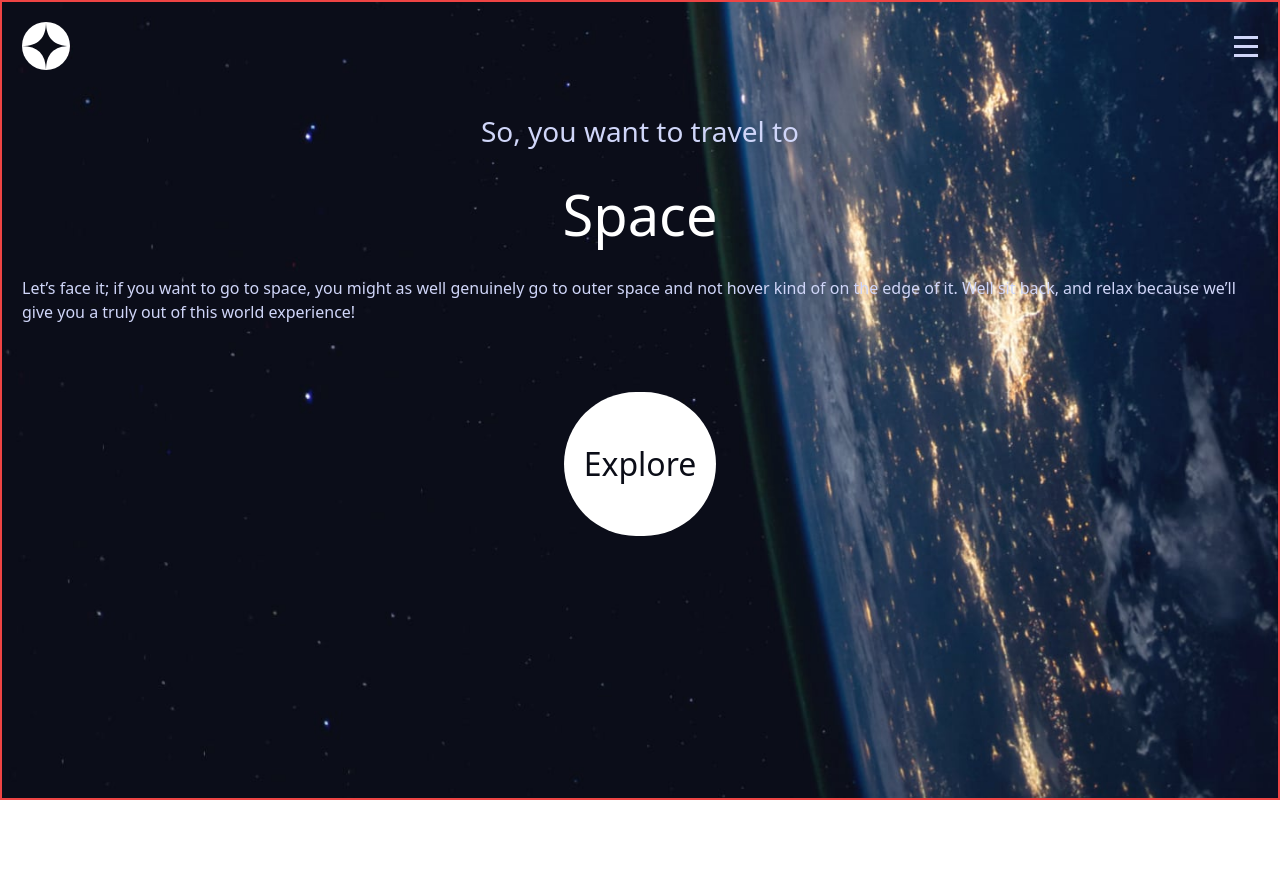
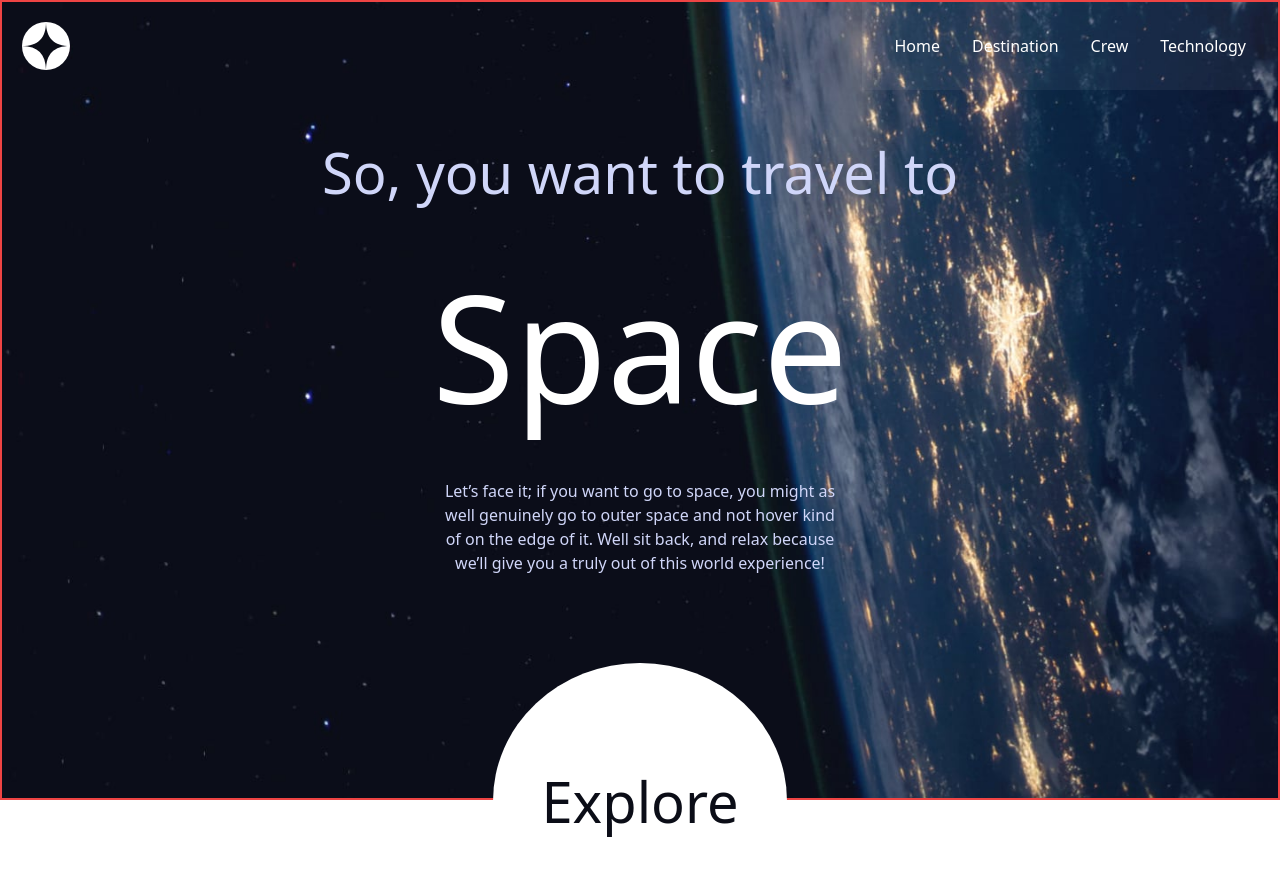
Before and after one commit to Aik-202/aik-space-tourism, a React (Vite) app in the folder space_tourism/: page / in a window 1280 px wide. Shown: the top 876 px of the page. Before the commit the page ends 800 px from the top, so only its background shows below. Built offline with nearby package versions, Linux system fonts and the light colour scheme.

Commit message:
home page responsive at break point 768px

```diff
--- a/space_tourism/src/App.css
+++ b/space_tourism/src/App.css
@@ -6,3 +6,9 @@ body {
   margin: 0;
   padding: 0;
 }
+/* ul>li {
+  border: 1px solid red;
+}
+ul {
+  border: 1px solid green;
+} */
--- a/space_tourism/src/Components/Home/HomeButton.jsx
+++ b/space_tourism/src/Components/Home/HomeButton.jsx
@@ -2,8 +2,8 @@ import React from 'react'
 
 export default function HomeButton () {
   return (
-    <div className='flex justify-center mx-auto rounded-full py-12 hover:w-[70%] hover:bg-white hover:bg-opacity-[10%] cursor-pointer'>
-      <div className='bg-white text-small-medium text-dark-blue rounded-full px-5 py-12'>Explore</div>
+    <div className='flex justify-center mx-auto rounded-[50%] px-12 py-12 hover:bg-white hover:bg-opacity-[10%] cursor-pointer'>
+      <div className='bg-white text-small-medium text-dark-blue rounded-[50%] px-5 py-12 sm:text-medium sm:px-12 sm:py-24'>Explore</div>
     </div>
   )
 }
--- a/space_tourism/src/Components/Home/HomeText.jsx
+++ b/space_tourism/src/Components/Home/HomeText.jsx
@@ -3,9 +3,9 @@ import React from 'react'
 export default function HomeText() {
   return (
     <section className='flex flex-col text-light-blue flex-wrap content-center justify-center items-center mx-5 space-y-5'>
-      <h2 className='text-smallest-medium'>So, you want to travel to</h2>
-      <h1 className='text-medium text-white'>Space</h1>
-      <p>Let’s face it; if you want to go to space, you might as well genuinely go to outer space and not hover kind of on the edge of it.
+      <h2 className='text-smallest-medium sm:text-medium'>So, you want to travel to</h2>
+      <h1 className='text-medium text-white sm:text-very-big'>Space</h1>
+      <p className='sm:text-center sm:w-[25rem]'>Let’s face it; if you want to go to space, you might as well genuinely go to outer space and not hover kind of on the edge of it.
       Well sit back, and relax because we’ll give you a truly out of this world experience!</p>
     </section>
   )
--- a/space_tourism/src/Components/Nav/NavBar.jsx
+++ b/space_tourism/src/Components/Nav/NavBar.jsx
@@ -14,10 +14,10 @@ export default function NavBar() {
   }
 
   return (
-    <nav>
+    <nav className='sm:flex sm:flex-row sm:justify-between'>
       <figure className="flex flex-row justify-between p-5 cursor-pointer">
         <img src={Logo} alt="logo" className='self-center'/>
-        {!menuActive && <img src={Hamburger} alt="menu-bar" className="self-center" onClick={menuOpen}/>}
+        {!menuActive && <img src={Hamburger} alt="menu-bar" className="self-center sm:hidden" onClick={menuOpen}/>}
       </figure>
       <NavItems menuStatus={menuActive} close={menuClose}/>
     </nav>
--- a/space_tourism/src/Components/Nav/NavItems.jsx
+++ b/space_tourism/src/Components/Nav/NavItems.jsx
@@ -3,27 +3,27 @@ import { Close } from '../../Data'
 
 export default function NavItems(props) {
   return (
-    <div className={`${props.menuStatus ? 'flex' : 'hidden'} flex-col absolute top-0 bottom-0 right-0 left-32 bg-white bg-opacity-5`}>
+    <div className={`${props.menuStatus ? 'flex' : 'hidden sm:flex'} flex-col absolute top-0 bottom-0 right-0 left-32 bg-white
+    bg-opacity-5 sm:static sm:content-end sm:items-end sm:flex-wrap sm:justify-center sm:px-8`}>
       {props.menuStatus &&<figure className='self-end mt-8 mr-8'>
         <img src={Close} alt="menu-bar" className="self-center" onClick={props.close}/>
       </figure>}
-      <ul className='flex flex-col content-start space-y-10 flex-wrap text-white pl-10 pt-32'>
-
-      <li>
-        <span className='mr-4 font-extrabold'>00</span>
-        Home
+      <ul className='flex flex-col content-start space-y-10 flex-wrap text-white pl-10 pt-32 sm:flex-row sm:space-y-0 sm:p-0 sm:space-x-8 sm:m-0 sm:h-full'>
+      <li className='hover:border-b-2 hover:border-white hover:border-solid sm:h-full sm:flex sm:flex-row sm:justify-center sm:content-center sm:flex-wrap'>
+        <span className='mr-4 font-extrabold sm:hidden'>00</span>
+        <span className='self-center'>Home</span>
       </li>
-      <li>
-        <span className='mr-4 font-extrabold'>01</span>
-        Destination
+      <li className='hover:border-b-2 hover:border-white hover:border-solid sm:h-full sm:flex sm:flex-row sm:justify-center sm:content-center sm:flex-wrap'>
+        <span className='mr-4 font-extrabold sm:hidden'>01</span>
+        <span className='self-center'>Destination</span>
       </li>
-      <li>
-        <span className='mr-4 font-extrabold'>02</span>
-        Crew
+      <li className='hover:border-b-2 hover:border-white hover:border-solid sm:h-full sm:flex sm:flex-row sm:justify-center sm:content-center sm:flex-wrap'>
+        <span className='mr-4 font-extrabold sm:hidden'>02</span>
+        <span className='self-center'>Crew</span>
       </li>
-      <li>
-        <span className='mr-4 font-extrabold'>03</span>
-        Technology
+      <li className='hover:border-b-2 hover:border-white hover:border-solid sm:h-full sm:flex sm:flex-row sm:justify-center sm:content-center sm:flex-wrap'>
+        <span className='mr-4 font-extrabold sm:hidden'>03</span>
+        <span className='self-center'>Technology</span>
       </li>
     </ul>
     </div>
--- a/space_tourism/src/Pages/Home.jsx
+++ b/space_tourism/src/Pages/Home.jsx
@@ -3,7 +3,7 @@ import {HomeButton, HomeText, NavBar} from '../Components'
 
 export default function Home() {
   return (
-    <section className='home w-full h-full bg-home-mobile sm:bg-home-tablet xl:bg-home-desktop bg-no-repeat bg-cover space-y-5'>
+    <section className='home w-full h-full bg-home-mobile sm:bg-home-tablet xl:bg-home-desktop bg-no-repeat bg-cover flex flex-col space-y-5 sm:space-y-8 md:space-y-10'>
       <NavBar />
       <HomeText />
       <HomeButton />
```
